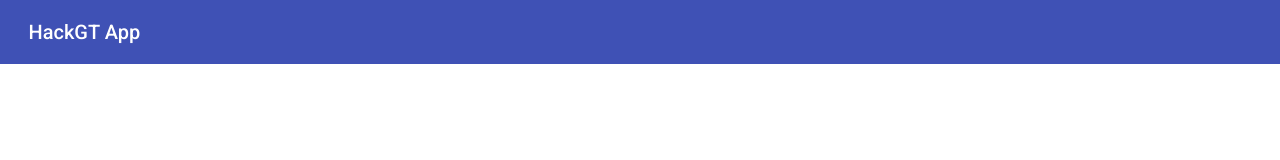
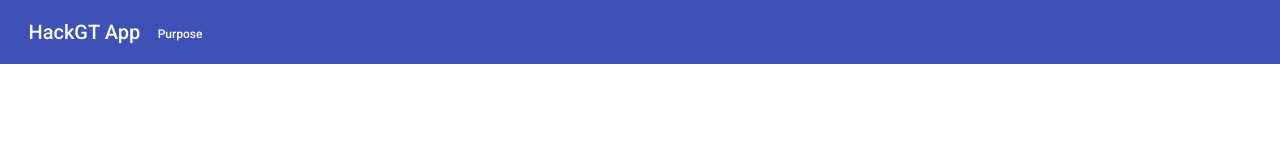
Before and after one commit to rentruewang/hackgt-app, an Angular app: page / in a window 1280 px wide. Shown: the top 160 px of the page. Built offline with nearby package versions, Linux system fonts and the light colour scheme.

Commit message:
Made header better

```diff
--- a/src/app/header/header.component.css
+++ b/src/app/header/header.component.css
@@ -1,6 +1,10 @@
 a {
   text-decoration: none;
   color: white;
+}
+
+.small {
+  font-size: 0.6em;
 }
 
 .spacer {
@@ -25,3 +29,15 @@ a {
 .mat-menu-item {
   width: 250px;
 }
+
+.notif {
+  /* padding-bottom: 20px; */
+  float: right;
+  /* border-radius: 100000px;
+  background: #FF4081;
+  color: #FFFFFF;
+  text-align: center;
+  font-size: 20px;
+  width: 20px;
+  height: 20px; */
+}
--- a/src/app/header/header.component.html
+++ b/src/app/header/header.component.html
@@ -4,4 +4,11 @@
       {{title}}
     </a>
   </span>
+  <ul *ngIf="!isMobile">
+    <li>
+      <a routerLink="/purpose" class="small">
+        Purpose
+      </a>
+    </li>
+  </ul>
 </mat-toolbar>
--- a/src/app/header/header.component.ts
+++ b/src/app/header/header.component.ts
@@ -7,4 +7,5 @@ import { Component } from '@angular/core';
 })
 export class HeaderComponent {
   title = 'HackGT App';
+  public isMobile = ( window.innerWidth < 1200 );
 }
```
Lines whose indentation alone changed are shown as unchanged.
